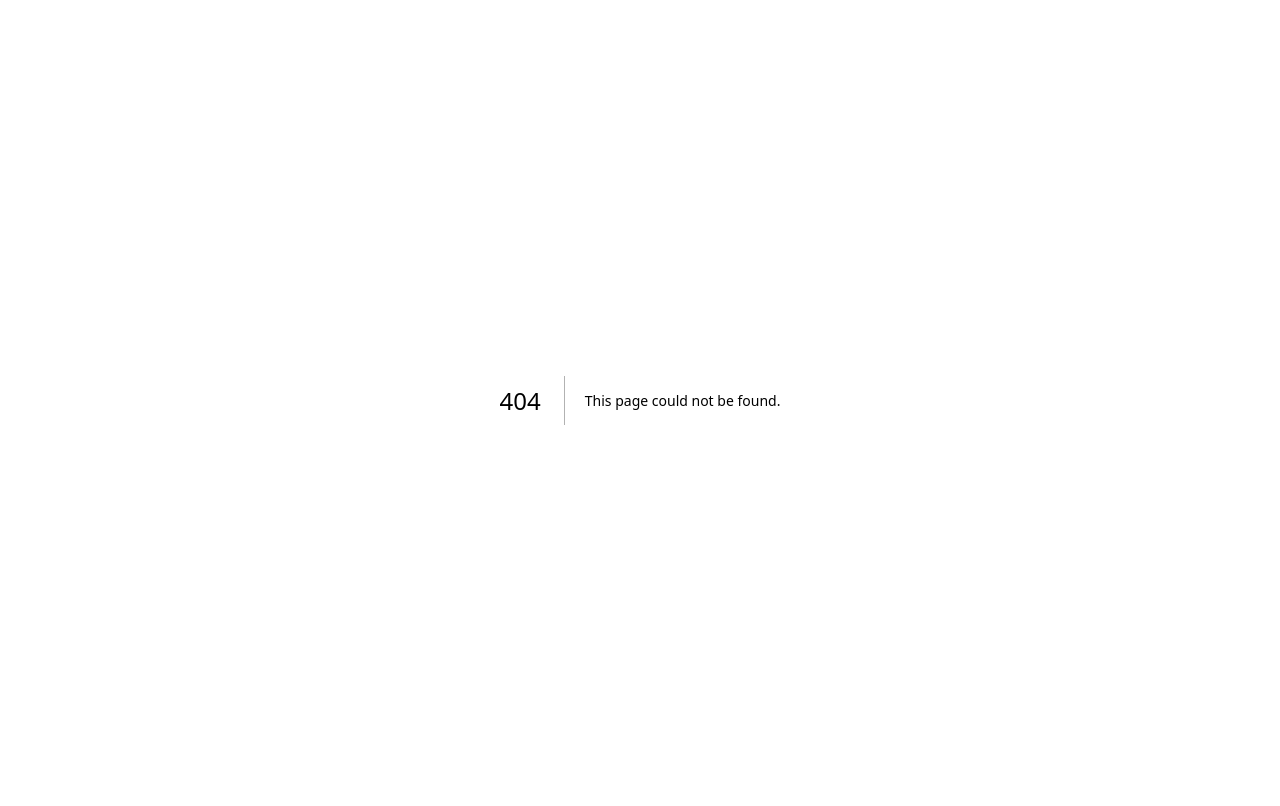
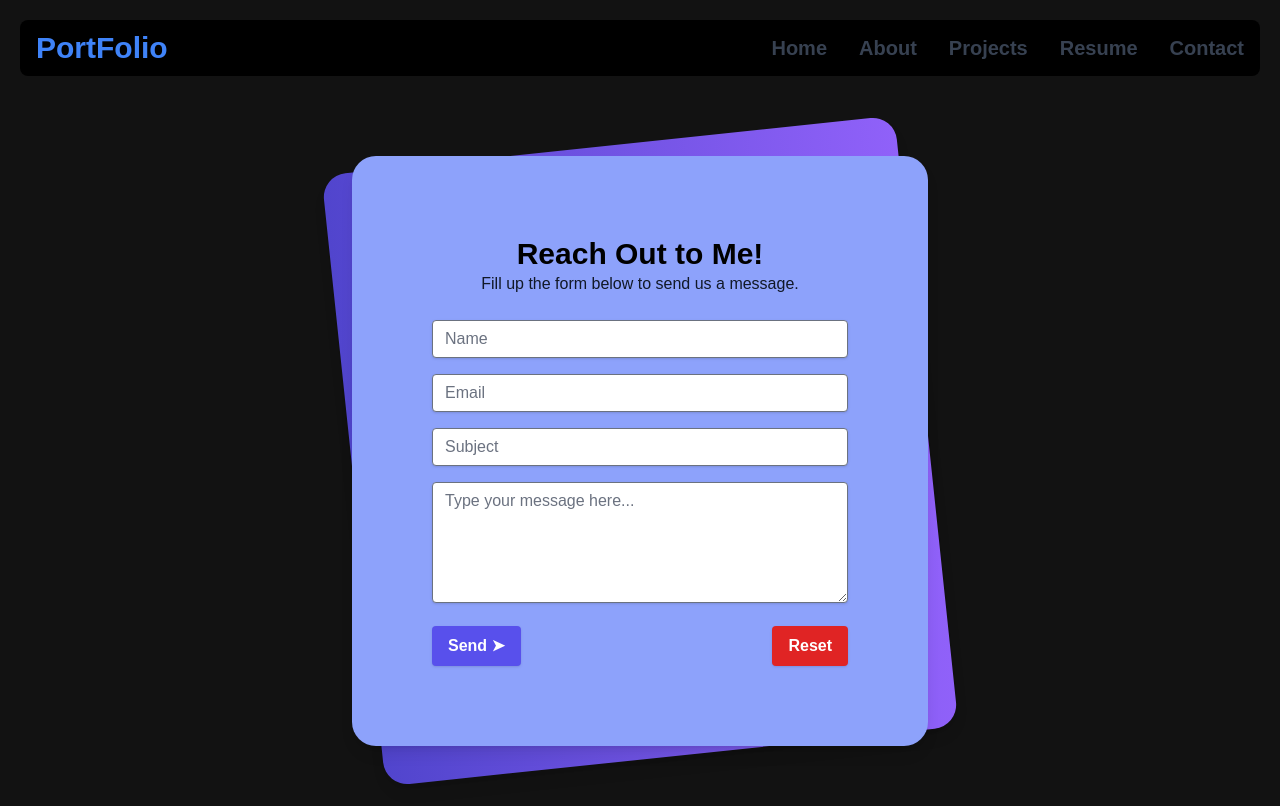
Before and after one commit to shawn-exe/portfolio, a Next.js app: page /contact in a window 1280 px wide. Before the commit this address had no page. Built offline with nearby package versions, Linux system fonts and the light colour scheme.

Commit message:
contact page added

```diff
--- a/src/app/components/homecomponent.tsx
+++ b/src/app/components/homecomponent.tsx
@@ -42,21 +42,27 @@
           I&apos;m an undergraduate Computer Science and Engineering student with a passion for development. I look forward to contributing to impactful projects and building innovative solutions!!
           </p></div>
 
-          <div>
-            <Link
-              href="/#contact"
-              className="px-6 inline-block py-3 w-full sm:w-fit rounded-full mr-4 bg-gradient-to-br from-primary-500 to-secondary-500 hover:bg-slate-200 text-white"
+          <div className="flex flex-row">
+            <div className="mr-2">
+          <Link
+              href="/"
+              className="px-1 inline-block py-1 w-full sm:w-fit rounded-full bg-gradient-to-br from-primary-500 to-secondary-500 bg-slate-800 text-white mt-3"
             >
-              Hire Me
+              <span className="block bg-[#121212] hover:bg-slate-800 rounded-full px-5 py-2">
+                Hire Me
+              </span>
             </Link>
+            </div>
+            <div className="ml-2">
             <Link
               href="/"
-              className="px-1 inline-block py-1 w-full sm:w-fit rounded-full bg-gradient-to-br from-primary-500 to-secondary-500 hover:bg-slate-800 text-white mt-3"
+              className="px-1 inline-block py-1 w-full sm:w-fit rounded-full bg-gradient-to-br from-primary-500 to-secondary-500 bg-slate-800 text-white mt-3"
             >
               <span className="block bg-[#121212] hover:bg-slate-800 rounded-full px-5 py-2">
                 Download CV
               </span>
             </Link>
+            </div>
           </div>
         </motion.div>
         <motion.div
--- a/src/app/components/navbar.tsx
+++ b/src/app/components/navbar.tsx
@@ -25,7 +25,7 @@
         </Navbar.Brand>
         <Navbar.Toggle />
         <Navbar.Collapse>
-          <Navbar.Link href="#" active>
+          <Navbar.Link href="/" >
             <span className="font-semibold text-xl">Home</span>
           </Navbar.Link>
           <Navbar.Link as={Link} href="#">
@@ -37,7 +37,7 @@
           <Navbar.Link href="#">
             <span className="font-semibold text-xl">Resume</span>
           </Navbar.Link>
-          <Navbar.Link href="#">
+          <Navbar.Link href="/contact">
             <span className="font-semibold text-xl">Contact</span>
           </Navbar.Link>
         </Navbar.Collapse>
--- /dev/null
+++ b/src/app/contact/page.tsx
@@ -0,0 +1,62 @@
+import { Nav } from "../../app/components/navbar";
+
+export default function Contact() {
+  return (
+    <main className="flex min-h-screen flex-col bg-[#121212]">
+      <Nav />
+      <div className="py-6 flex flex-col justify-center sm:py-12">
+        <div className="relative py-3 sm:max-w-xl sm:mx-auto">
+          <div className="absolute inset-0 bg-gradient-to-r from-indigo-700 to-purple-500 shadow-lg transform -skew-y-6 sm:skew-y-0 sm:-rotate-6 sm:rounded-3xl"></div>
+          <div className="text-white relative px-4 py-10 bg-indigo-400 shadow-lg sm:rounded-3xl sm:p-20">
+            <div className="text-center pb-6">
+              <h1 className="text-3xl font-bold text-black">Reach Out to Me!</h1>
+              <p className="text-gray-900">Fill up the form below to send us a message.</p>
+            </div>
+
+            <form>
+              <input
+                className="shadow mb-4 appearance-none border rounded w-full py-2 px-3 text-gray-700 leading-tight focus:outline-none focus:shadow-outline"
+                type="text"
+                placeholder="Name"
+                name="name"
+              />
+
+              <input
+                className="shadow mb-4 appearance-none border rounded w-full py-2 px-3 text-gray-700 leading-tight focus:outline-none focus:shadow-outline"
+                type="email"
+                placeholder="Email"
+                name="email"
+              />
+
+              <input
+                className="shadow mb-4 appearance-none border rounded w-full py-2 px-3 text-gray-700 leading-tight focus:outline-none focus:shadow-outline"
+                type="text"
+                placeholder="Subject"
+                name="_subject"
+              />
+
+              <textarea
+                className="shadow mb-4 min-h-0 appearance-none border rounded h-64 w-full py-2 px-3 text-gray-700 leading-tight focus:outline-none focus:shadow-outline"
+                placeholder="Type your message here..."
+                name="message"
+                style={{ height: '121px' }}
+              ></textarea>
+
+              <div className="flex justify-between">
+                <input
+                  className="shadow bg-indigo-600 hover:bg-gray-700 text-white font-bold py-2 px-4 rounded focus:outline-none focus:shadow-outline"
+                  type="submit"
+                  value="Send ➤"
+                />
+                <input
+                  className="shadow bg-red-600 hover:bg-gray-700 text-white font-bold py-2 px-4 rounded focus:outline-none focus:shadow-outline"
+                  type="reset"
+                />
+              </div>
+            </form>
+          </div>
+        </div>
+      </div>
+    </main>
+  );
+}
```
